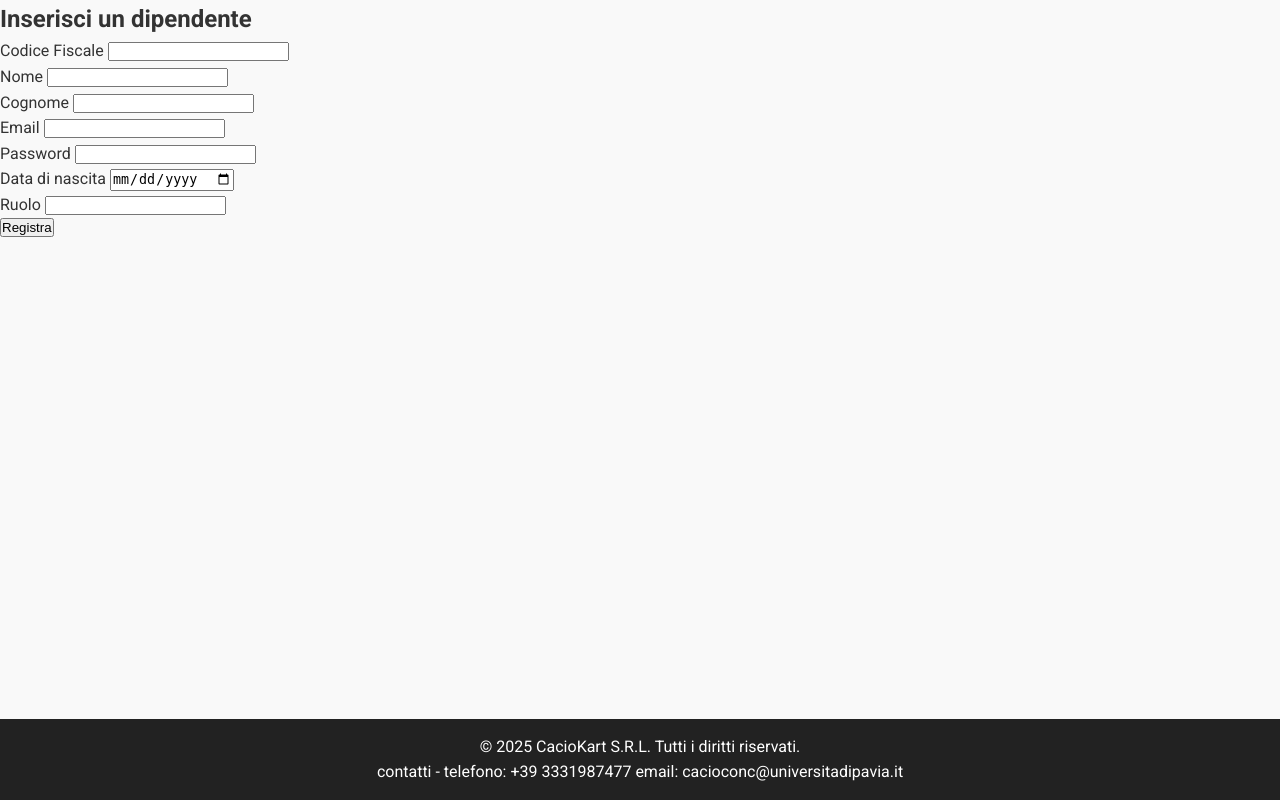
After one commit to IngSW-unipv/Progetto-I25, a PHP site: page /aggiuntaDipendenti.php in a window 1280 px wide. The commit adds this page. Run offline with PHP 8.4, Linux system fonts and the light colour scheme; the visitor is signed in with stand-in values (Sample User, id 1).

Commit message:
midifiche prop + aggiuntadip

```diff
--- /dev/null
+++ b/dromokart-WebSite/aggiuntaDipendenti.php
@@ -0,0 +1,66 @@
+<?php
+  session_start();
+  if(!isset($_SESSION['username']) || $_SESSION['rank'] != "5"){
+    header('Location: index.php');
+    die();
+  }
+
+  include 'default/footerConce.php';
+  include 'default/modalHome.php';
+?>
+
+
+<!DOCTYPE html>
+<html lang="it">
+<head>
+  <meta charset="UTF-8">
+  <meta name="viewport" content="width=device-width, initial-scale=1.0">
+  <title>Pagina Proprietario</title>
+  <!-- Importa il font Roboto -->
+  <link href="https://fonts.googleapis.com/css?family=Roboto:400,700&display=swap" rel="stylesheet">
+  <!-- Collegamento al file CSS esterno -->
+  <link rel="stylesheet" href="css/styles.css">
+</head>
+<body>
+  <main>
+    <section class="form-section">
+      <h1>Inserisci un dipendente</h1>
+      <!-- lista attributi: cf, nome, cognome, mail, password, data_n, ruolo, ore_lavorate, stipendio -->
+      <form action="logic/registerDip.php" method="post" class="registration-form">
+      <div class="form-group">
+            <label for="codice-fiscale">Codice Fiscale</label>
+            <input type="text" id="codice-fiscale" name="codice_fiscale" required>
+         </div>
+         <div class="form-group">
+            <label for="nome">Nome</label>
+            <input type="text" id="nome" name="nome" required>
+         </div>
+         <div class="form-group">
+            <label for="cognome">Cognome</label>
+            <input type="text" id="cognome" name="cognome" required>
+         </div>
+         <div class="form-group">
+            <label for="email">Email</label>
+            <input type="email" id="email" name="email" required>
+         </div>
+         <div class="form-group">
+            <label for="password">Password</label>
+            <input type="password" id="password" name="password" minlength="8" maxlength="16" required>
+         </div>
+         <div class="form-group">
+            <label for="data-nascita">Data di nascita</label>
+            <input type="date" id="data-nascita" name="data_nascita" required>
+         </div>
+         <div class="form-group">
+            <label for="rank">Ruolo</label> <!-- sara un dropdown-->
+            <input type="text" id="rank" name="rank" required>
+         </div>
+         <div class="form-group">
+            <button type="submit">Registra</button>
+         </div>
+      </form>
+    </section>
+  </main>
+
+</body>
+</html>
--- a/dromokart-WebSite/proprietario.php
+++ b/dromokart-WebSite/proprietario.php
@@ -1,4 +1,10 @@
 <?php
+  session_start();
+  if(!isset($_SESSION['username']) || $_SESSION['rank'] != "5"){
+    header('Location: index.php');
+    die();
+  }
+
   include 'default/footerConce.php';
   include 'default/modalHome.php';
 ?>
```
